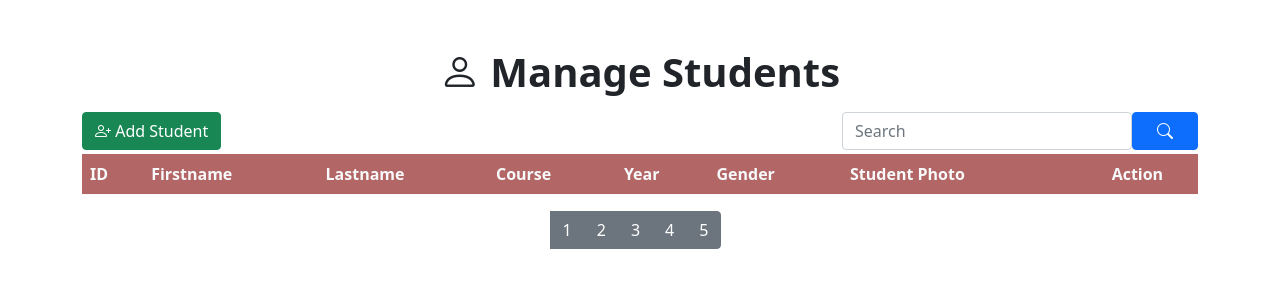
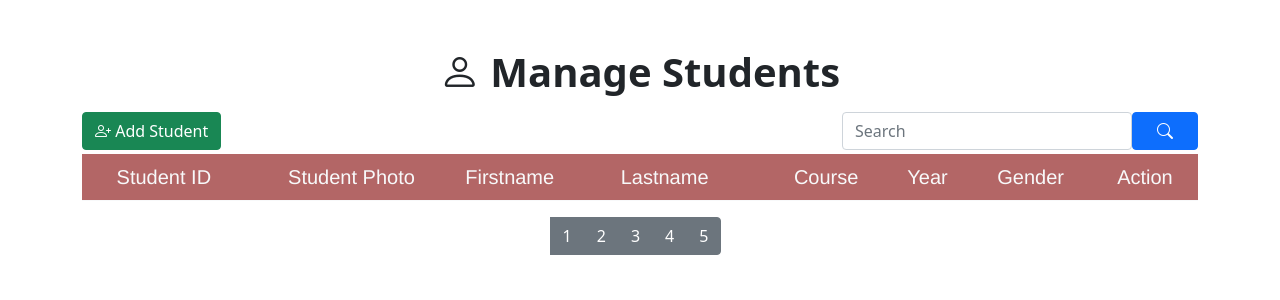
Before and after one commit to richardjamolodmagsalayjr/StudentInformationSystem-WebApplication-Python, a Flask app: page /student in a window 1280 px wide. Shown: the part 56-356 px from the top of the page. Run offline with Flask 2, Linux system fonts and the light colour scheme; data that the repository does not hold is empty.

Commit message:
Display Student Photo in Student Table
-Show actual photo rather than the url to users
-Add styling on photo border to round and change table data font-family

```diff
--- a/ssis_website/static/css/main.css
+++ b/ssis_website/static/css/main.css
@@ -1,5 +1,16 @@
-.url_column {
-    white-space:pre-line;
-    word-break: break-all;
-    width: 30%;
+td{
+    font-family: Helvetica, sans-serif;
+    font-size: 18px;
+    font-weight: 100;
 }
+
+th{
+    font-family: Helvetica, sans-serif;
+    font-size: 20px;
+    font-weight: 100;
+}
+
+.student_img{
+    border-image: 8px solid transparent;
+    border-radius: 100px;
+}
--- a/ssis_website/templates/student_page.html
+++ b/ssis_website/templates/student_page.html
@@ -30,13 +30,13 @@
     <table class="table mt-1">
       <thead class="text-light" style="background-color: #962a2ab7;">
         <tr>
-          <th scope="col">ID</th>
+          <th scope="col" class="text-center">Student ID</th>
+          <th scope="col" class="text-center">Student Photo</th>
           <th scope="col">Firstname</th>
           <th scope="col">Lastname</th>
-          <th scope="col">Course</th>
-          <th scope="col">Year</th>
-          <th scope="col">Gender</th>
-          <th scope="col" >Student Photo</th>
+          <th scope="col" class="text-center">Course</th>
+          <th scope="col" class="text-center">Year</th>
+          <th scope="col" class="text-center">Gender</th>
           <th scope="col"  class="text-center">Action</th>
         </tr>
       </thead>
@@ -45,13 +45,13 @@
           <!-- add python code here to display student data-->
           {% for student in students%}
           <tr>
-            <td>{{student[0]}}</td>
+            <td class="text-center">{{student[0]}}</td>
+            <td class="text-center"><a href="{{student[6]}}" target="_blank"><img class="student_img"  src="{{student[6]}}" alt="{{student[6]}}" width="100" height="100"></a></td>
             <td>{{student[1]}}</td>
             <td>{{student[2]}}</td>
-            <td>{{student[3]}}</td>
-            <td>{{student[4]}}</td>
-            <td>{{student[5]}}</td>
-            <td class="url_column"><a href="{{student[6]}}" target="_blank">{{student[6]}}</a></td>
+            <td class="text-center">{{student[3]}}</td>
+            <td class="text-center">{{student[4]}}</td>
+            <td class="text-center">{{student[5]}}</td>
             <td class="text-center">
               <a href="#" class="btn btn-warning btn-sm px-3" data-bs-toggle="modal" data-bs-target="#edit-student-modal{{student[0]}}">
                 <i class="bi bi-pencil-square"></i>
```
